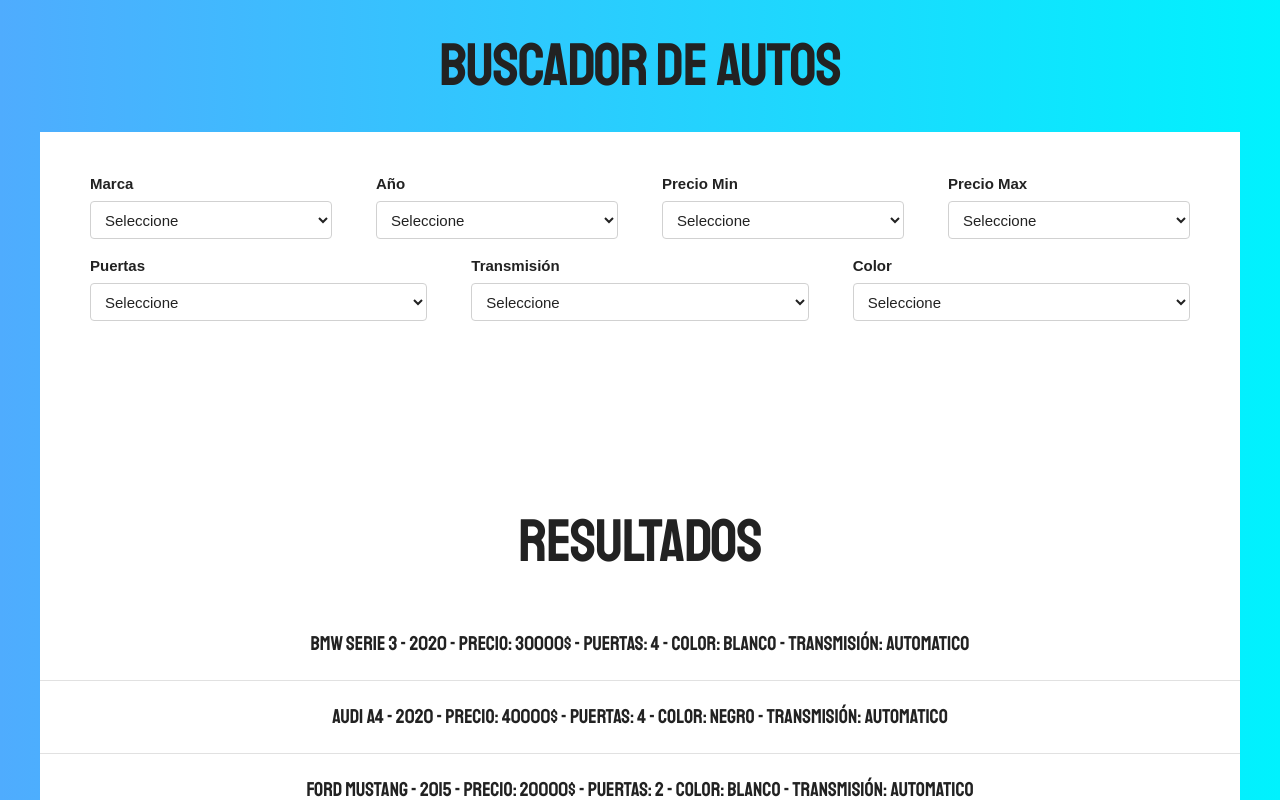
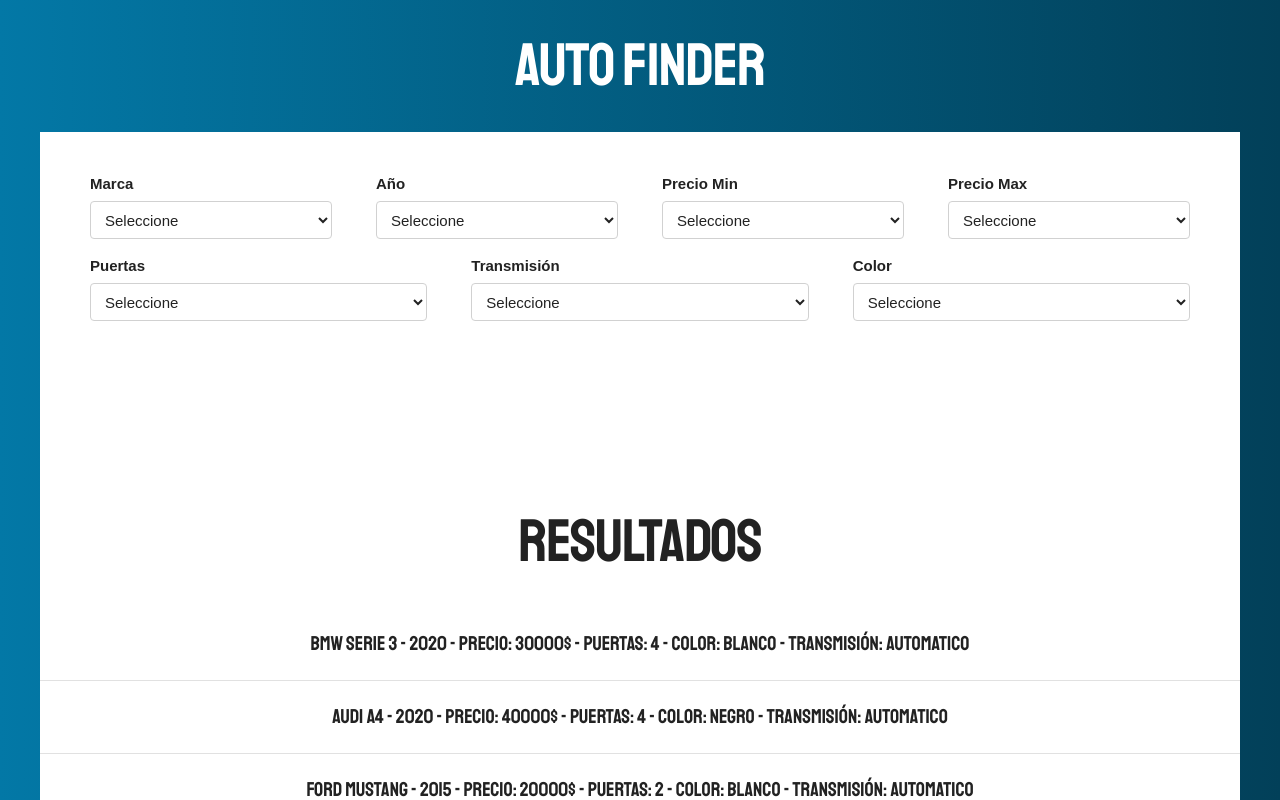
Before and after one commit to BruceWayneX/BusquedaAutomoviles.github.io, a plain HTML site: page index.html in a window 1280 px wide. Shown: the top 800 px of the page. Drawn offline with Linux system fonts and the light colour scheme.

Commit message:
update css

```diff
--- a/css/app.css
+++ b/css/app.css
@@ -1,12 +1,16 @@
 body {
-    background-image: linear-gradient(to right, #4facfe 0%, #00f2fe 100%);
-    font-family: 'Staatliches', cursive;
+	background-image: linear-gradient(to right, #0378a6 0%, #024059 100%);
+
+	font-family: "Staatliches", cursive;
+}
+.maintitle {
+	color: white;
 }
 html {
 	font-size: 62.5%;
 }
 h1 {
-    font-family: 'Staatliches', cursive;
+	font-family: "Staatliches", cursive;
 	font-size: 6rem;
 	padding: 3rem 0;
 	margin: 0;
@@ -19,7 +23,8 @@ h1 {
 p {
 	font-size: 2rem;
 }
-h1, p {
+h1,
+p {
 	text-align: center;
 }
 form {
@@ -30,8 +35,8 @@ form {
 	margin-bottom: 10rem;
 	font-family: Arial, Helvetica, sans-serif;
 }
-#app p{
-    text-align: left!important;
+#app p {
+	text-align: left !important;
 	font-size: 2rem;
 	font-family: Arial, Helvetica, sans-serif;
 }
@@ -43,7 +48,7 @@ form {
 #resultado p span {
 	font-weight: bold;
 }
-#resultado p:last-of-type{
+#resultado p:last-of-type {
 	border: none;
 }
 .alerta {
@@ -58,7 +63,7 @@ form {
 	background-color: red;
 }
 
-.sitio-web  {
+.sitio-web {
 	color: white;
 	display: block;
 	font-size: 4rem;
--- a/index.html
+++ b/index.html
@@ -12,7 +12,7 @@
 </head>
 <body>
 
-    <h1>Buscador de Autos</h1>
+    <h1 class="maintitle">Auto Finder</h1>
 
     <div class="contenedor">
 
@@ -102,7 +102,7 @@
         <div id="resultado"></div>
     </div>
 
-    <a class="sitio-web" href="https://www.codigoconjuan.com" rel="nofollow noopener noreferrer" >Código Con Juan</a>
+    <a class="sitio-web" href="" rel="nofollow noopener noreferrer" >Bruce Wayne Code</a>
 
     <script src="js/db.js"></script>
     <script src="js/app.js"></script>
```
Lines whose indentation alone changed are shown as unchanged.
